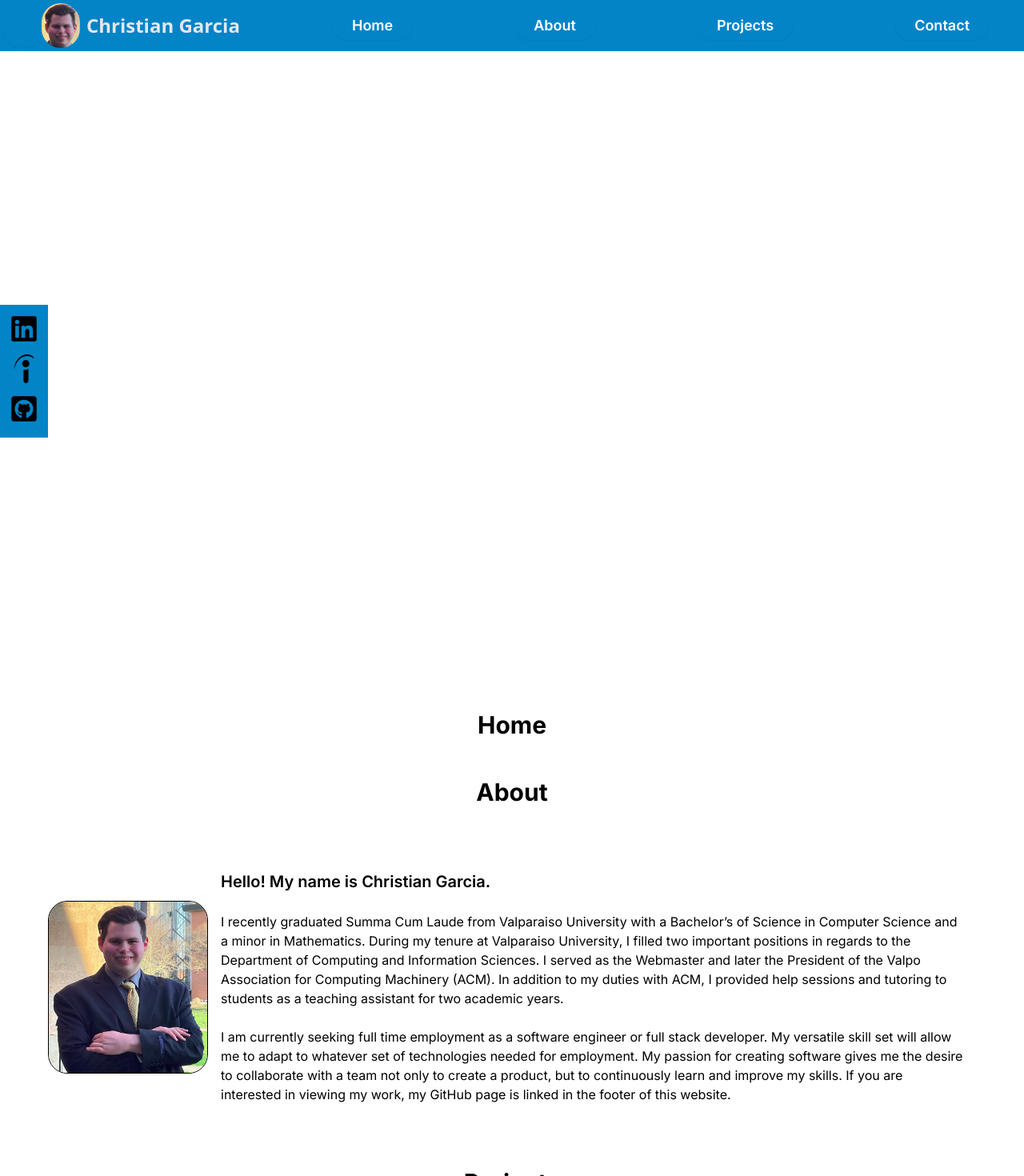
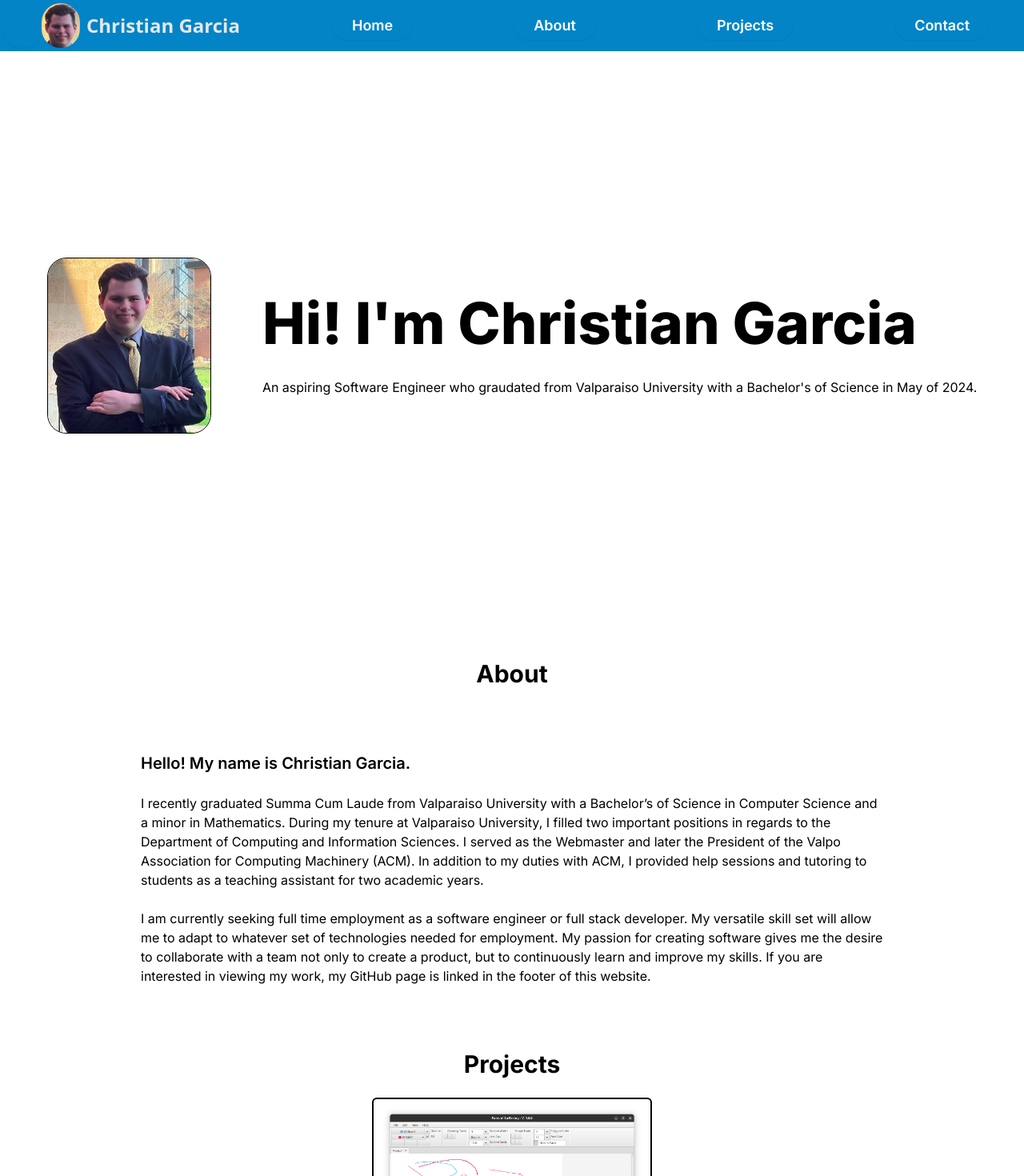
Before and after one commit to chrgarcia19/chrgarcia19.github.io, a Next.js app: page / in a window 1280 px wide. Shown: the top 1470 px of the page at 80% size. Built offline with nearby package versions, Linux system fonts and the light colour scheme.

Commit message:
Modified the home page layout

```diff
--- a/src/app/page.tsx
+++ b/src/app/page.tsx
@@ -4,29 +4,34 @@ import christianImage from "../../assets/ChristianGarciaPhoto.jpg";
 import NavBar from "@/components/NavBar";
 import SectionHeader from "@/components/SectionHeader";
 import Image from "next/image";
-import SideBar from "@/components/SideBar";
 
 export default function Home() {
   return (
     <>
       <NavBar/>
-      <div className="pt-16">
-        <SideBar />
       <div id="home">
-          <SectionHeader title="Home" />
-          {/*Remove the section header later */}
+        <div className="flex items-center pt-16 h-screen">
+          <div className="flex justify-center items-center gap-x-16 p-6">
+            <div className="border border-black rounded-3xl overflow-hidden w-1/6">
+                <Image
+                  src={christianImage}
+                  alt={"An Image of Christian"}
+                  width={1800}
+                />
+              </div>
+              <div className="justify-center space-y-2">
+                <p className="font-extrabold text-7xl justify-center">Hi! I'm Christian Garcia</p>
+                <br/>
+                <p>An aspiring Software Engineer who graudated from Valparaiso University with a Bachelor's of Science in May of 2024.</p>
+              </div>
+            </div>
+
+
+        </div>
       </div>
       <div id="about">
         <SectionHeader title={"About"} />
         <div className="flex items-center justify-center p-10">
-            <div className="border border-black rounded-3xl overflow-hidden w-1/6">
-              <Image
-                src={christianImage}
-                alt="An image of Christian Garcia"
-                width={315}
-                height={275}
-                />
-            </div>
           <div className="w-4/5 p-4">
             <p className="text-xl font-semibold">Hello! My name is Christian Garcia. </p>
             <br/>
@@ -46,7 +51,6 @@ export default function Home() {
           image={paintImage} imageAlt={"A Screenshot from Christian's Paint project"}
           link={"/paint"} />
       </div>
-      </div>
     </>
   );
 }
```
Lines whose indentation alone changed are shown as unchanged.
